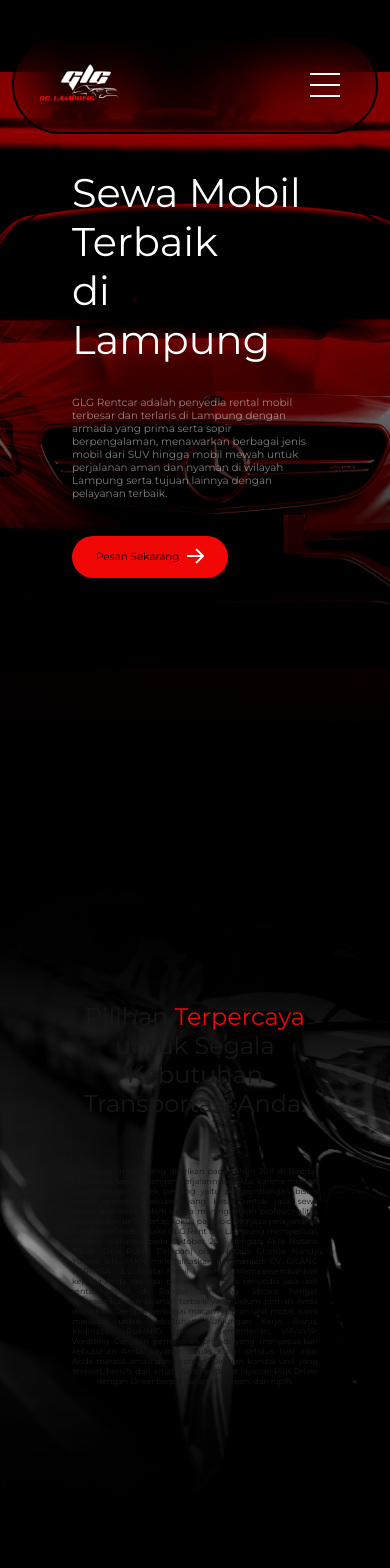
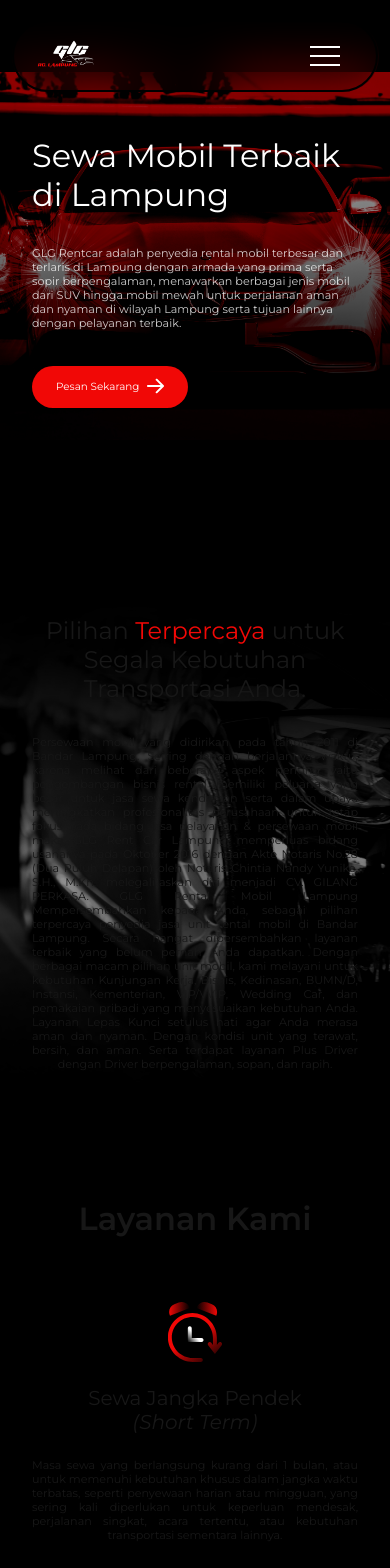
Before and after one commit to adistianherlambang/glgrentcar, a Next.js app: page / in a window 390 px wide. Shown: the top 1568 px of the page. Built offline with nearby package versions, Linux system fonts and the light colour scheme; a web font is replaced by a local one.

Commit message:
update-responsive

```diff
--- a/src/components/Footer.tsx
+++ b/src/components/Footer.tsx
@@ -21,13 +21,13 @@ export default function Footer(){
                         <p className={styles.title}>Address</p>
                         <div className={styles.addressDetail}>
                             <div className={styles.icon}>
-                                <Image width={30} height={10} layout="intrinsic" className={styles.location} src="/assets/footerAsset/Location.svg" alt="location" />
+                                <Image width={20} height={10} layout="intrinsic" className={styles.location} src="/assets/footerAsset/Location.svg" alt="location" />
                             </div>
                             <p className={styles.paragraph}>Jalan Tirtayasa, Gg Permata No 08, Sukabumi, Bandar Lampung</p>
                         </div>
                         <div className={styles.addressDetail}>
                             <div className={styles.icon}>
-                                <Image width={30} height={10} layout="intrinsic" src="/assets/footerAsset/Call.svg" alt="call" />
+                                <Image width={20} height={10} layout="intrinsic" src="/assets/footerAsset/Call.svg" alt="call" />
                             </div>
                             <p className={styles.paragraph}>+628117212566</p>
                         </div>
--- a/src/components/nav.tsx
+++ b/src/components/nav.tsx
@@ -17,7 +17,7 @@ const Navbar: React.FC = () => {
       <div className={styles.navContainer}>
         <div className={styles.nav}>
           <div className={`${styles.logo} ${isMenuOpen ? styles.hideLogo : ""}`}>
-            <Image src="/assets/logo.png" alt="logo" width={90} height={90} />
+            <Image src="/assets/logo.png" alt="logo" layout="intrinsic" width={90} height={90} />
           </div>
 
           <div
--- a/src/pages/index.tsx
+++ b/src/pages/index.tsx
@@ -4,6 +4,7 @@ import styles from "@/styles/Home.module.css";
 import Footer from "@/components/Footer";
 import React from "react";
 import Navbar from "@/components/nav";
+import Link from "next/link";
 
 export default function Home() {
 
@@ -21,7 +22,7 @@ export default function Home() {
           <div className={styles.headerContent}>
             <p className={styles.headerTitle}>Sewa Mobil Terbaik<br />di Lampung</p>
             <p className={styles.headerDesc}>GLG Rentcar adalah penyedia rental mobil terbesar dan terlaris di Lampung dengan armada yang prima serta sopir berpengalaman, menawarkan berbagai jenis mobil dari SUV hingga mobil mewah untuk perjalanan aman dan nyaman di wilayah Lampung serta tujuan lainnya dengan pelayanan terbaik.</p>
-            <button className={styles.headerButton}>Pesan Sekarang<span><Image layout="responsive" width={16} height={9} className={styles.arrow} src="/assets/HomeAsset/arrow.svg" alt="arrow"/></span></button>
+            <Link href="https://wa.me/6285156530873" className={styles.headerButton}>Pesan Sekarang<span><Image layout="responsive" width={16} height={9} className={styles.arrow} src="/assets/HomeAsset/arrow.svg" alt="arrow"/></span></Link>
           </div>
         </div>
         <div data-aos="fade-up" data-aos-once="false" data-aos-anchor-placement="top-bottom" data-aos-delay="300" data-aos-duration="1000" data-aos-offset="200" className={styles.itemPilihan}>
--- a/src/pages/tentangkami.tsx
+++ b/src/pages/tentangkami.tsx
@@ -24,7 +24,7 @@ export default function tentangKami() {
             <div data-aos="fade-up" data-aos-once="false" data-aos-anchor-placement="top-bottom" data-aos-delay="300" data-aos-duration="1000" data-aos-offset="200" className={styles.tentangKami}>
                 <p className={styles.tentangKamiCategory}>TENTANG KAMI</p>
                 <p className={styles.tentangKamiTitle}>GLG RentCar</p>
-                <p className={styles.tentangKamiParagraph}>Didirikan pada tahun 2011 di Bandar Lampung, GLG Rent Car Lampung telah berkembang pesat sebagai penyedia layanan persewaan mobil terpercaya. Melihat potensi besar dalam bisnis rental kendaraan dan berkomitmen pada profesionalitas, pada Oktober 2016, perusahaan ini memperluas cakupan usahanya dan secara resmi melegalitaskan diri sebagai CV. Gilang Perkasa melalui Akte Notaris No.28 oleh Notaris Chintia Nandy Yunike, S.H., M.Kn. GLG Rental Mobil Lampung menyediakan berbagai pilihan unit mobil untuk kebutuhan Kunjungan Kerja, Bisnis, Kedinasan, BUMN/D, Instansi, Kementerian, VIP/VVIP, Wedding Car, hingga penggunaan pribadi. Layanan ini menawarkan opsi Lepas Kunci untuk kenyamanan dan rasa aman pelanggan, dengan kondisi mobil yang selalu terawat dan bersih. Selain itu, tersedia layanan Plus Driver dengan pengemudi berpengalaman, sopan, dan rapi, memberikan pengalaman berkendara yang aman dan nyaman.</p>
+                <p className={styles.tentangKamiParagraph}>Didirikan pada tahun 2011 di     Bandar Lampung, GLG Rent Car Lampung telah berkembang pesat sebagai penyedia layanan persewaan mobil terpercaya. Melihat potensi besar dalam bisnis rental kendaraan dan berkomitmen pada profesionalitas, pada Oktober 2016, perusahaan ini memperluas cakupan usahanya dan secara resmi melegalitaskan diri sebagai CV. Gilang Perkasa melalui Akte Notaris No.28 oleh Notaris Chintia Nandy Yunike, S.H., M.Kn. GLG Rental Mobil Lampung menyediakan berbagai pilihan unit mobil untuk kebutuhan Kunjungan Kerja, Bisnis, Kedinasan, BUMN/D, Instansi, Kementerian, VIP/VVIP, Wedding Car, hingga penggunaan pribadi. Layanan ini menawarkan opsi Lepas Kunci untuk kenyamanan dan rasa aman pelanggan, dengan kondisi mobil yang selalu terawat dan bersih. Selain itu, tersedia layanan Plus Driver dengan pengemudi berpengalaman, sopan, dan rapi, memberikan pengalaman berkendara yang aman dan nyaman.</p>
             </div>
             <div data-aos="fade-up" data-aos-once="false" data-aos-anchor-placement="top-bottom" data-aos-delay="200" data-aos-duration="1000" data-aos-offset="200" className={styles.visiMisiContainer}>
                 <Image layout="responsive" width={16} height={9} src="/assets/tentangKami/line.svg" alt="" className={styles.lineTop} />
--- a/src/styles/Footer.module.css
+++ b/src/styles/Footer.module.css
@@ -11,7 +11,7 @@
 
 .topFooter {
     width: 100%;
-    margin: 4rem 0;
+    margin-top: 4rem;
     display: flex;
     justify-content: space-between;
 }
@@ -115,3 +115,45 @@
     }
 
 }
+
+@media (max-width: 768px){
+    .topFooter {
+        display: flex;
+        flex-direction: column;
+        gap: 3rem;
+    }
+    .info {
+        width: 100%;
+        gap: 0.5rem;
+        display: flex;
+    }
+    .addressInfo {
+        width: 100%;
+        gap: 0.85rem;
+    }
+    .title {
+        font-size: 1rem;
+        margin-bottom: 0.5rem;
+    }
+    .addressDetail {
+        display: flex;
+        gap: 1rem;
+        align-items: center;
+    }
+    .leftparagraph {
+        font-size: 0.7rem;
+    }
+    .paragraph {
+        font-size: 0.7rem;
+    }
+    .location {
+        width: 90%;
+    }
+    .icon {
+        zoom: 0.8;
+    }
+    .linkParagraph {
+        font-size: 0.7rem;
+    }
+
+}
--- a/src/styles/Home.module.css
+++ b/src/styles/Home.module.css
@@ -26,7 +26,8 @@
 }
 
 .headerButton {
-  margin-top: 36px;
+  width: fit-content;
+  margin-top: 2rem;
   background-color: #F10806;
   padding: 1rem 2rem;
   border: none;
@@ -371,34 +372,92 @@
 
 }
 
-@media (max-width:600px) {
+@media (max-width:768px) {
+
+  .header {
+    padding: 2rem;
+    padding-top: -10rem;
+  }
+
+  .headerContent {
+    margin-top: -2rem;
+  }
 
   .headerTitle {
-    font-size: 2.5rem;
+    font-size: 2rem;
+    width: 100%;
   }
 
   .headerDesc {
     width: 100%;
+    opacity: 0.8;
+    font-size: 0.70rem;
+  }
+
+  .headerButton {
+    background-color: #F10806;
+    padding: 0.65rem 1.5rem;
+    border: none;
+    border-radius: 120px;
+    font-family: 'Montserrat', sans-serif;
     font-size: 0.65rem;
+    display: flex;
+    justify-content: center;
+    align-items: center;
+    gap: 8px;
+  }
+
+  .itemPilihan {
+    width: 100%;
+    gap: 2rem;
+    padding: 1rem 2rem;
+    margin-bottom: 7rem;
   }
 
   .title2 {
     font-size: 1.5rem;
-    width: 100%;
+    padding: 0;
   }
 
   .paragraph {
-    font-size: 0.5rem;
+    font-size: 0.7rem;
+  }
+
+  .layananContainer {
+    padding: 0 2rem;
+  }
+
+  .layananTitle {
+    font-size: 2rem;
+    margin-bottom: 4rem;
+  }
+
+  .layananItemsContainer {
+    margin-bottom: 0rem;
+  }
+
+  .title3 {
+    font-size: 1.25rem;
+  }
+
+  .blogTitle {
+    justify-content: space-between;
+    align-items: center;
+    display: flex;
   }
 
   .blogTitleLeft {
-    font-size: 2rem;
+    font-size: 1.5rem;
+    width: 40%;
   }
 
   .blogTitleRight {
     background-color: #F10806;
-    padding: 0 1.5rem;
-    font-size: 0.85rem;
+    padding: 0rem 1.5rem;
+    width: fit-content;
+    height: fit-content;
+    font-size: 0.7rem;
+    height: 3rem;
   }
 
   .blog {
@@ -409,29 +468,63 @@
   .blogLeft {
     width: 100%;
     height: 20rem;
-    margin-bottom: 5rem;
+    margin-bottom: 3rem;
+    padding: 1.7rem;
+  }
+
+  .blogLeftCopy {
+    gap: 0.7rem;
+    display: flex;
+    flex-direction: column;
+  }
+
+  .blogLeftCategory {
+    zoom: 0.8;
+  }
+
+  .blogLeftTitle {
+    font-size: 1.85rem;
+  }
+
+  .blogLeftParagraph {
+    font-size: 0.7rem;
+    opacity: 1;
+    color: white;
+  }
+
+  .blogTime {
+    zoom: 0.8;
+    align-self: flex-start;
   }
 
   .blogRightContainer {
     width: 100%;
+    gap: 3rem;
+    display: flex;
+    flex-direction: column;
   }
 
   .blogRightImg {
     width: 20rem;
+    height: 11rem;
+    display: none;
   }
 
   .blogRightTitle {
-    font-size: 1.5rem;
+    font-size: 1.2rem;
   }
 
   .blogRightParagraph {
-    font-size: 0.85rem;
+    font-size: 0.8rem;
+  }
+
+  .blogRightCategory{
+    zoom: 0.8;
   }
 
   .blogClock {
     display: flex;
     align-items: center;
-    justify-content: center;
   }
 
   .blogCalendar {
@@ -451,20 +544,6 @@
     gap: 0.85rem;
   }
 
-  .headerButton {
-    margin-top: 36px;
-    background-color: #F10806;
-    padding: 0.65rem 1.5rem;
-    border: none;
-    border-radius: 120px;
-    font-family: 'Montserrat', sans-serif;
-    font-size: 0.65rem;
-    display: flex;
-    justify-content: center;
-    align-items: center;
-    gap: 8px;
-  }
-
   .header {
     padding-top: 6rem;
   }
--- a/src/styles/nav.module.css
+++ b/src/styles/nav.module.css
@@ -43,7 +43,7 @@
 
   .hamburger {
     width: 30px;
-    height: 1.5rem;
+    height: 1.2rem;
     margin-right: 1rem;
     display: flex;
     flex-direction: column;
@@ -82,7 +82,6 @@
       margin-bottom: 2rem;
       background: #F10806;
       border: solid black 2px;
-      padding: 20px;
       border-radius: 1rem;
       transform: translateY(-200%);
       opacity: 0;
@@ -90,6 +89,10 @@
       display: flex;
       justify-content: center;
       padding: 0 2rem;
+    }
+
+    .logo {
+      width: 4rem;
     }
 
     .showMenu {
@@ -103,6 +106,15 @@
       font-weight: 500;
       padding: 2rem 0;
       border-bottom: solid rgb(0,0,0, 0.2) 2px;
+    }
+
+    .link:hover,
+    .link:focus,
+    .link:active {
+      opacity: 1;
+      text-decoration: none;
+      color: inherit;
+      background: none;
     }
 
     .linkTop {
@@ -121,5 +133,7 @@
     .nav {
       justify-content: space-between;
       padding: 0 20px;
+      margin-top: -1rem;
     }
+
   }
--- a/src/styles/tentangKami.module.css
+++ b/src/styles/tentangKami.module.css
@@ -204,7 +204,9 @@
       }
 }
 
+@media (max-width:768px) {
 
+}
 
 
 
```
